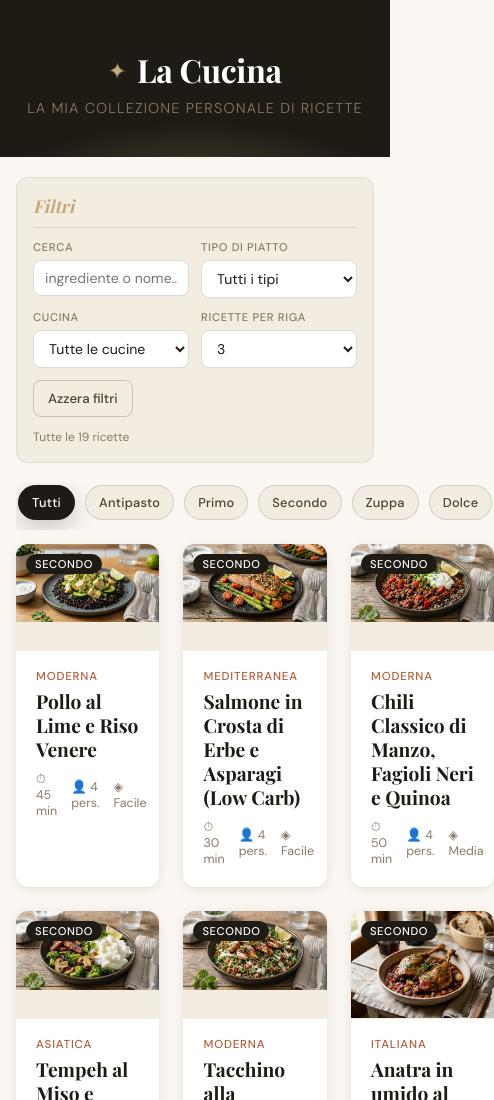
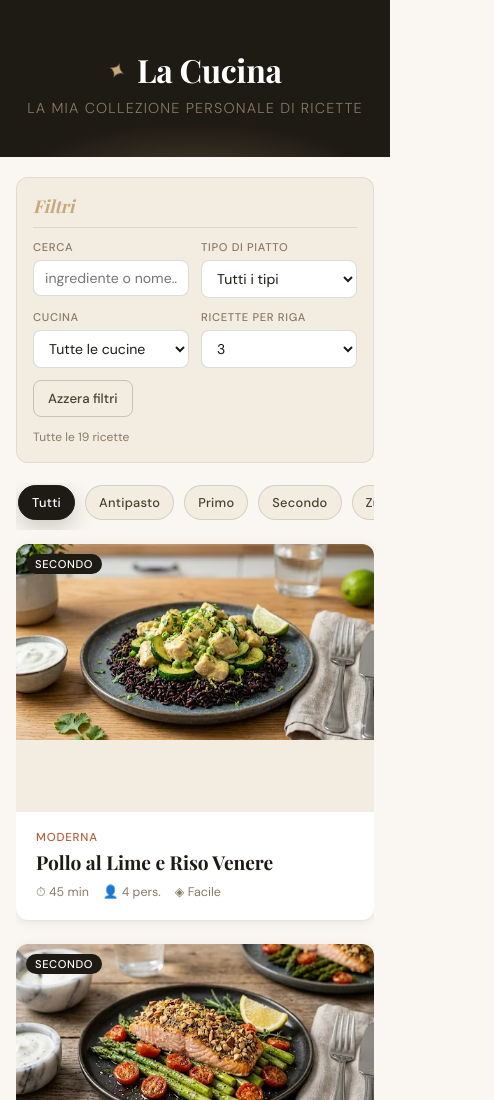
Before and after one commit to lorenzoferrara/RecipeWhisperer, a React (Vite) app: page / in a window 390 px wide. Shown: the top 1100 px of the page, 494 px wide, since content can reach past the window. Built offline with nearby package versions, Linux system fonts and the light colour scheme; a web font is replaced by a local one.

Commit message:
fix width

```diff
--- a/src/App.jsx
+++ b/src/App.jsx
@@ -5,6 +5,13 @@ import RecipeModal from './components/RecipeModal.jsx';
 import SidebarFilters from './components/SidebarFilters.jsx';
 import TypeTabs from './components/TypeTabs.jsx';
 import { sortTypes } from './utils/recipeUtils.js';
+
+function maxCardsForViewport(width) {
+  if (width < 700) return 1;
+  if (width < 980) return 2;
+  if (width < 1280) return 3;
+  return 4;
+}
 
 export default function App() {
   const [allRecipes, setAllRecipes] = useState([]);
@@ -16,6 +23,7 @@ export default function App() {
   const [loadError, setLoadError] = useState('');
   const [brokenCardImages, setBrokenCardImages] = useState(() => new Set());
   const [modalImageFailed, setModalImageFailed] = useState(false);
+  const [viewportWidth, setViewportWidth] = useState(() => window.innerWidth || 1280);
 
   useEffect(() => {
     let active = true;
@@ -59,6 +67,13 @@ export default function App() {
     };
   }, [selectedRecipe]);
 
+  useEffect(() => {
+    const onResize = () => setViewportWidth(window.innerWidth || 1280);
+
+    window.addEventListener('resize', onResize);
+    return () => window.removeEventListener('resize', onResize);
+  }, []);
+
   const types = useMemo(
     () => [...new Set(allRecipes.map((r) => r.type))].sort(sortTypes),
     [allRecipes]
@@ -92,6 +107,8 @@ export default function App() {
     filtered.length === allRecipes.length
       ? `Tutte le ${allRecipes.length} ricette`
       : `${filtered.length} di ${allRecipes.length} ricette`;
+
+  const effectiveCardsPerRow = Math.min(cardsPerRow, maxCardsForViewport(viewportWidth));
 
   function clearFilters() {
     setSearch('');
@@ -141,7 +158,7 @@ export default function App() {
             <div
               className="recipe-grid"
               id="recipe-grid"
-              style={{ '--cards-per-row': cardsPerRow }}
+              style={{ '--cards-per-row': effectiveCardsPerRow }}
             >
               {filtered.map((recipe, i) => (
                 <RecipeCard
--- a/style.css
+++ b/style.css
@@ -211,12 +211,20 @@ header::before {
 main {
   flex: 1;
   min-width: 0;
+  width: 100%;
+  max-width: 100%;
 }
 .recipe-grid {
   display: grid;
   grid-template-columns: repeat(var(--cards-per-row, 3), minmax(0, 1fr));
   gap: 24px;
+  width: 100%;
+  max-width: 100%;
+  max-width: 100vw;
+  max-width: 100dvw;
+  overflow-x: clip;
 }
+.recipe-grid > * { min-width: 0; }
 
 /* ── RECIPE CARD ──────────────────────────────────────────── */
 .recipe-card {
```
